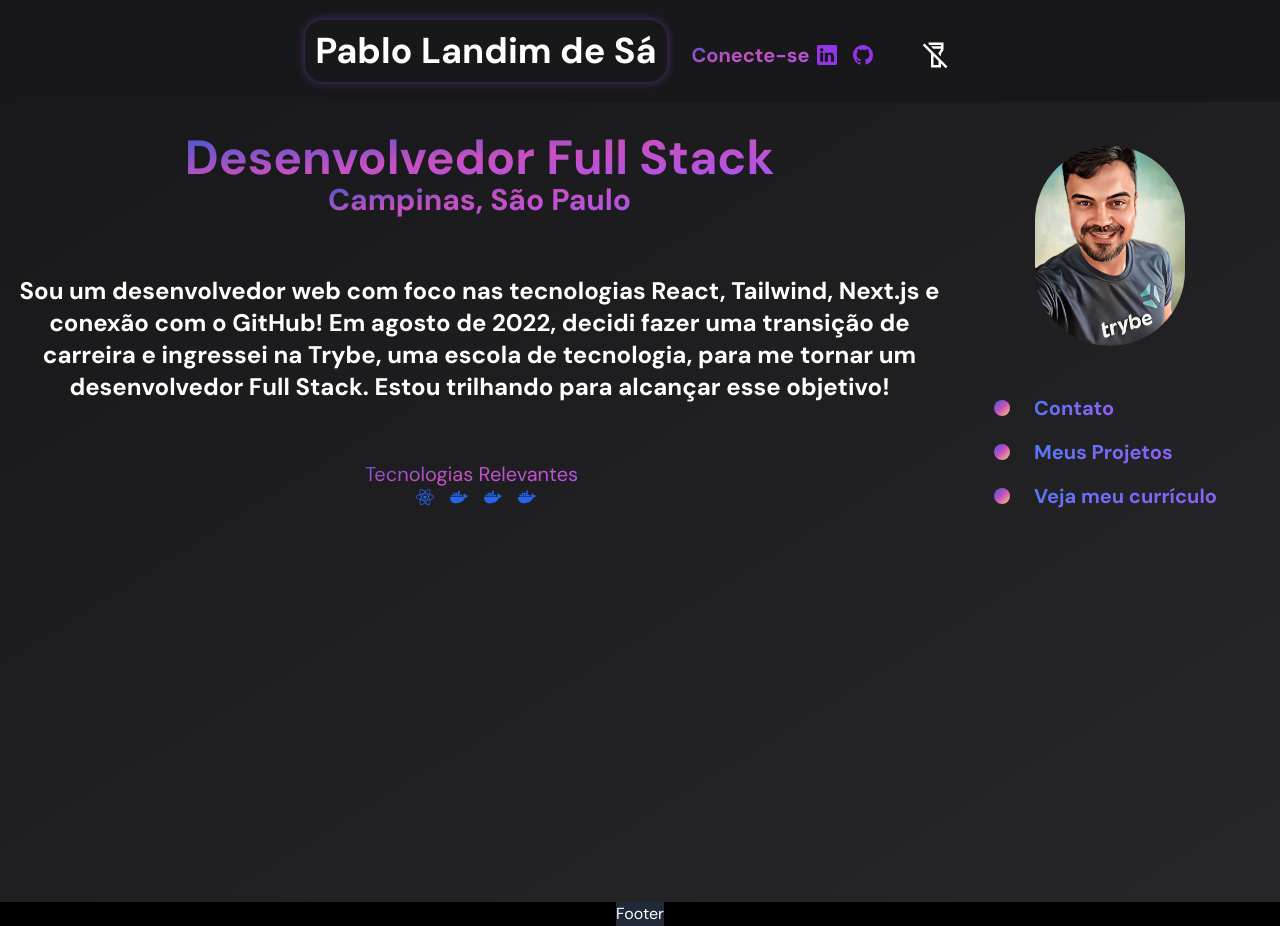
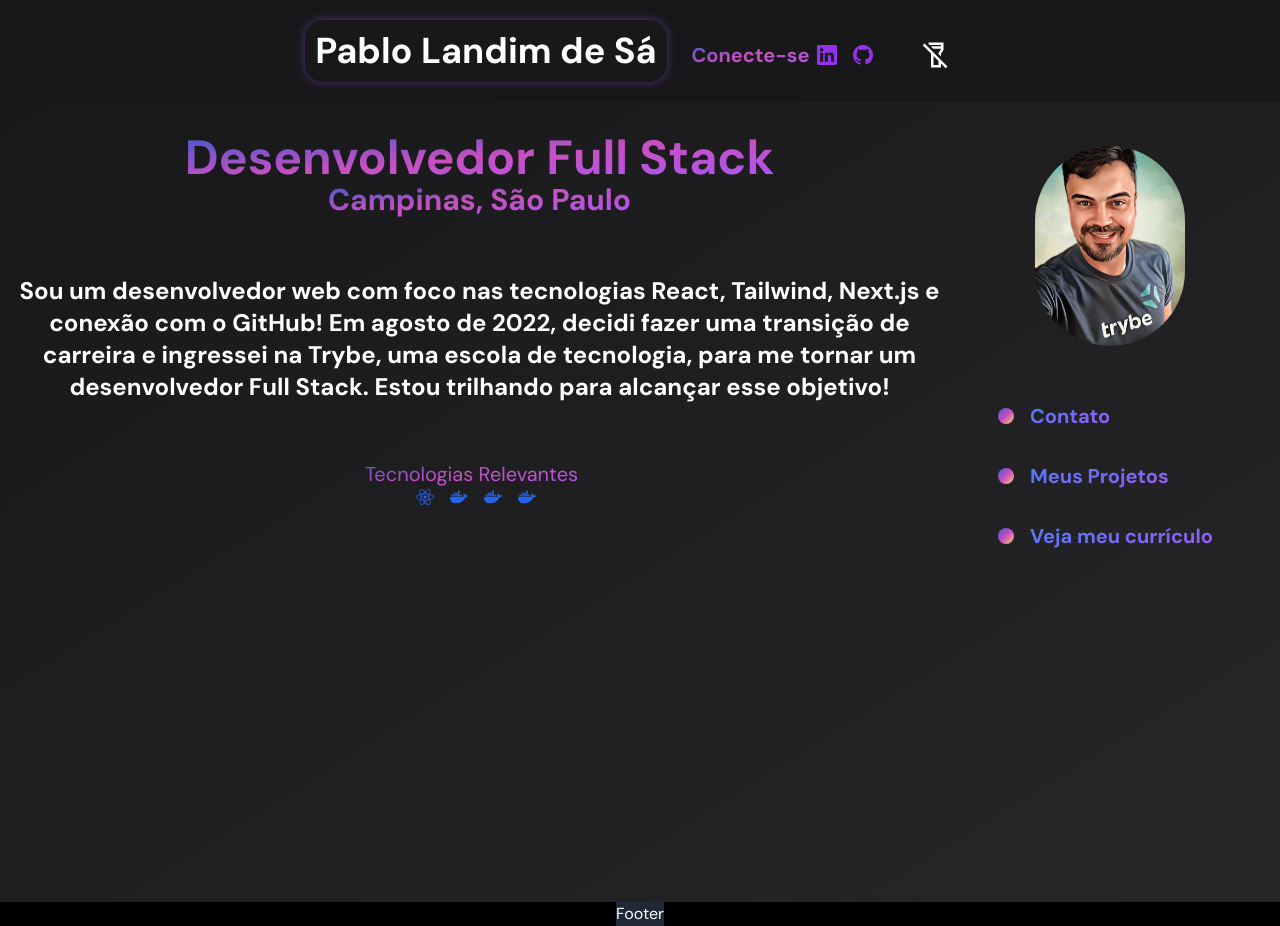
Before and after one commit to PabloLSa/my-Port, a Next.js app: page / in a window 1280 px wide. Built offline with nearby package versions, Linux system fonts and the light colour scheme.

Commit message:
:art: Home
Add pading spans

```diff
--- a/src/app/components/About.tsx
+++ b/src/app/components/About.tsx
@@ -44,15 +44,15 @@ function About() {
               />
             </div>
             <div className="flex flex-col items-start gap-2">
-              <a href="/contato" target="_blank" className="flex items-center gap-2 hover:text-blue-500">
+              <a href="/contato" target="_blank" className="span-contact">
                 <span className="w-4 h-4 bg-gradient-to-br from-[#4158D0] via-[#C850C0] via-46% to-[#FFCC70] rounded-full"></span>
                 <span className="border-about">Contato</span>
               </a>
-              <a href="/projetos" target="_blank" className="flex items-center gap-2 hover:text-blue-500">
-                <span className="w-4 h-4 bg-gradient-to-br from-[#4158D0] via-[#C850C0] via-46% to-[#FFCC70] rounded-full"></span>
+              <a href="/projetos" target="_blank" className="span-contact">
+                <span className= "w-4 h-4 bg-gradient-to-br from-[#4158D0] via-[#C850C0] via-46% to-[#FFCC70] rounded-full"></span>
                 <span className="border-about">Meus Projetos</span>
               </a>
-              <a href="https://github.com/PabloLSa/curriculo/blob/main/CV-Front-end.pdf" target="_blank" className="flex items-center gap-2 hover:text-blue-500">
+              <a href="https://github.com/PabloLSa/curriculo/blob/main/CV-Front-end.pdf" target="_blank" className="span-contact">
                 <span className="w-4 h-4 bg-gradient-to-br from-[#4158D0] via-[#C850C0] via-46% to-[#FFCC70] rounded-full"></span>
                 <span className="border-about">Veja meu currículo</span>
               </a>
--- a/src/app/globals.css
+++ b/src/app/globals.css
@@ -4,10 +4,12 @@
 
 @layer components {
   .border-about {
-    @apply px-2 py-1 ml-2 font-sans text-xl font-bold text-transparent border-purple-500 hover:border rounded-xl bg-gradient-to-br from-blue-500 to-purple-500 bg-clip-text hover:text-blue-700;
+    @apply px-2 py-1 font-sans text-xl font-bold text-transparent bg-gradient-to-br from-blue-500 to-purple-500 bg-clip-text hover:text-blue-700;
   }
 
-
+.span-contact {
+  @apply flex items-center gap-2 p-2 border-purple-500  hover:border rounded-xl hover:text-blue-500
+}
 
 
 }
```
